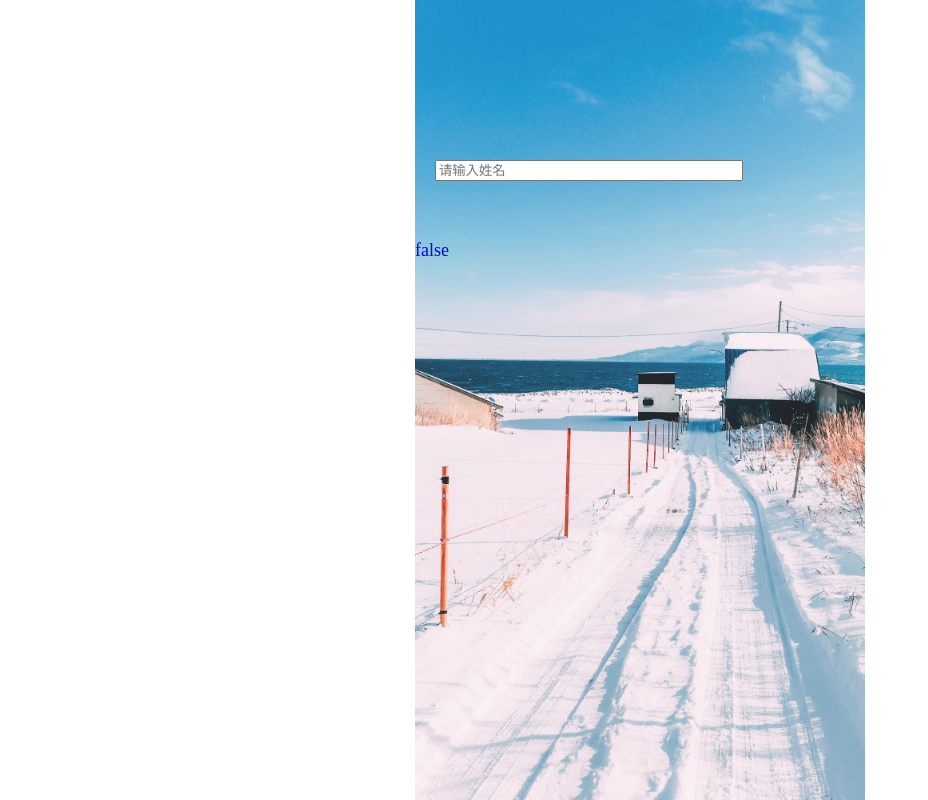
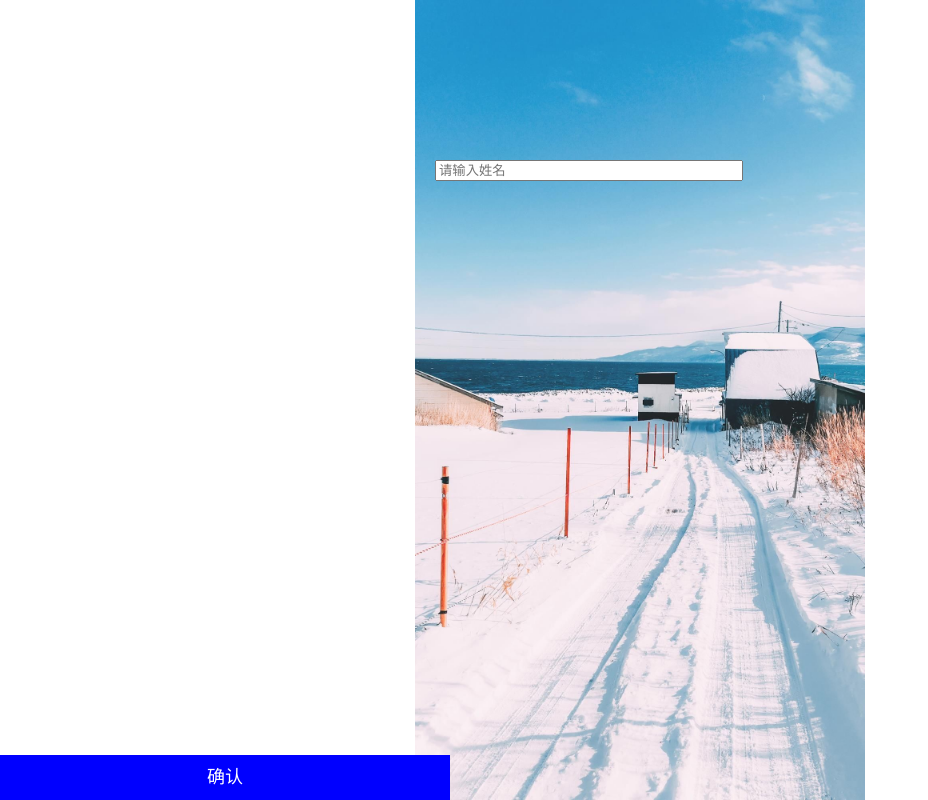
Before and after one commit to angxuejian/angxuejian.github.io, a plain HTML site: page works/keyboard-height/index.html in a window 1280 px wide. Shown: the whole page, without its empty margins (0-928 px from the left). Drawn offline with Linux system fonts and the light colour scheme.

Commit message:
test: edit keyboard-height works

```diff
--- a/works/keyboard-height/index.html
+++ b/works/keyboard-height/index.html
@@ -33,7 +33,7 @@
       width: 300px;
     }
 
-    /* .button {
+    .button {
       width: 100%;
       height: 45px;
       line-height: 45px;
@@ -46,7 +46,7 @@
       left: 0;
       max-width: 450px;
       min-width: 320px;
-    } */
+    }
 
     .height {
       position: absolute;
@@ -61,9 +61,8 @@
   <div id='app'>
     <input placeholder="请输入姓名" type="text">
 
-    <!-- <div class="button">确认</div> -->
+    <div class="button">确认</div>
 
-    <div class="height"></div>
   </div>
 
   <script>
@@ -83,7 +82,7 @@
         app.style.position = 'fixed'
       }
 
-      document.getElementsByClassName('height')[0].innerText = isiOS
+      // document.getElementsByClassName('height')[0].innerText = isiOS
 
 
       /**
```
